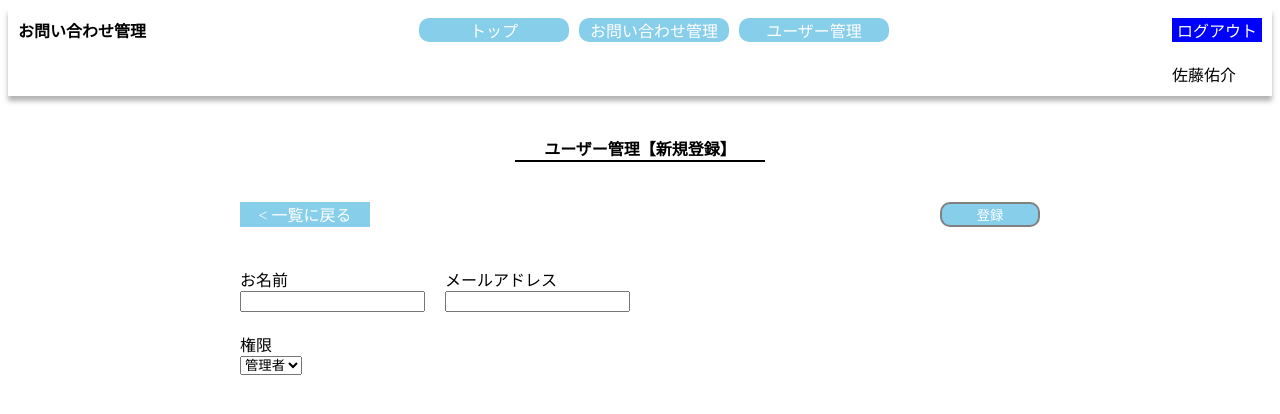
After one commit to you-test/contact-admin-app, a PHP site: page /user/register.php in a window 1280 px wide. The commit adds this page. Shown: the top 414 px of the page. Run offline with PHP 8.4, Linux system fonts and the light colour scheme.

Commit message:
+Controllers/UserDataController.php +Controllers/UserListController.php +actions/user/ +user/register.php +views/user/tmp_register.php

```diff
--- a/user/index.php
+++ b/user/index.php
@@ -1,11 +1,11 @@
 <?php
 
 require_once __DIR__ . '/../Database/Database.php';
-// require_once __DIR__ . '/../Controllers/UserListController.php';
+require_once __DIR__ . '/../Controllers/UserListController.php';
 
 $pdo = Database::dbConnect();
-// $userList = new UserListController($pdo);
-// $userListData = $userList->showUserList();
+$userList = new UserListController($pdo);
+$userListData = $userList->showUserList();
 
 $content = 'user/tmp_index.php';
 include __dir__ . '/../views/layout.php';
--- /dev/null
+++ b/user/register.php
@@ -0,0 +1,4 @@
+<?php
+
+$content = 'user/tmp_register.php';
+include __dir__ . '/../views/layout.php';
--- a/views/user/tmp_index.php
+++ b/views/user/tmp_index.php
@@ -1,6 +1,6 @@
 <div class="contact-wrapper">
     <h2>ユーザー管理【一覧】</h2>
-    <a href="../../contact/register.php" class="btn btn_contact">新規登録</a>
+    <a href="../../user/register.php" class="btn btn_contact">新規登録</a>
     <table class="contact-list">
         <thead>
             <tr>
--- /dev/null
+++ b/views/user/tmp_register.php
@@ -0,0 +1,25 @@
+<div class="contact-register-wrapper">
+    <h2>ユーザー管理【新規登録】</h2>
+    <div class="register-btn-block">
+        <a href="../../user" class="btn btn-back">< 一覧に戻る</a>
+        <button class="btn submit-btn" form="register">登録</button>
+    </div>
+    <form action="../../actions/user/action_register.php" method="post" id="register">
+        <div>
+            <div>
+                <label for="name">お名前</label>
+                <input type="text" id="name" name="name">
+            </div>
+            <div>
+                <label for="mail">メールアドレス</label>
+                <input type="email" id="mail" name="mail">
+            </div>
+        </div>
+        <label for="permission">権限</label>
+        <select name="permission" id="permission">
+            <option value="1">管理者</option>
+            <option value="2">編集者</option>
+            <option value="3">閲覧者</option>
+        </select>
+    </form>
+</div>
```
Also changed, not shown: Controllers/UserDataController.php (added, +48 -0 lines), Controllers/UserListController.php (added, +9 -0 lines), actions/user/action_register.php (added, +8 -0 lines), user/add.php (deleted).
